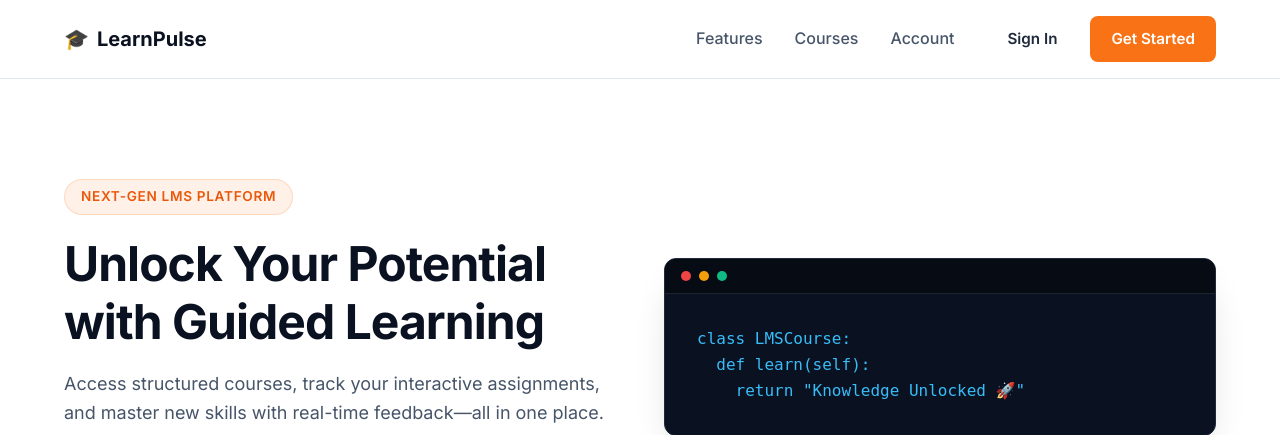
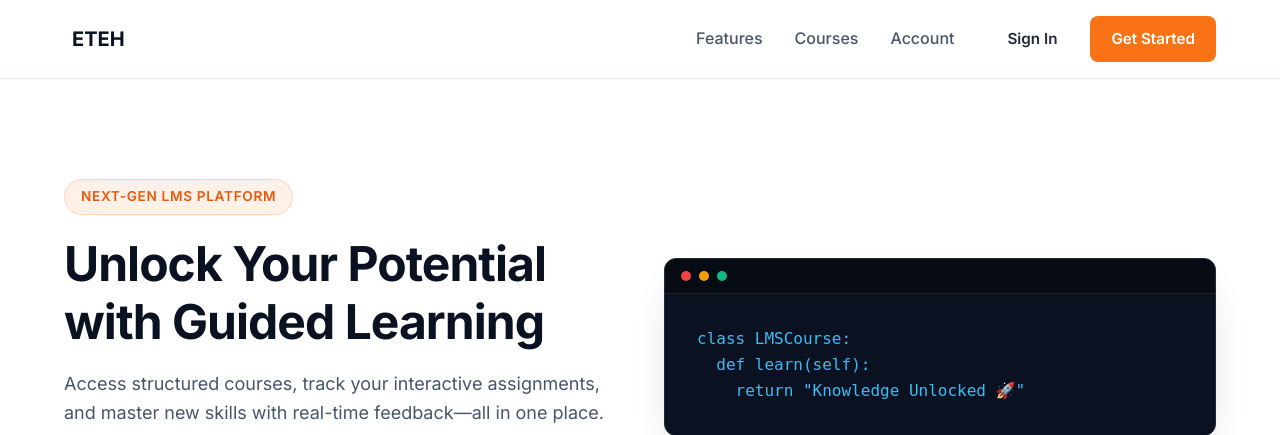
Before and after one commit to CodeWin04/LMS_ETEH, a Python web app: template templates/index.html in a window 1280 px wide. Shown: the top 435 px of the page. Run offline with Jinja, Linux system fonts and the light colour scheme; the template is opened without the code that fills it, so the values that code supplies are empty.

Commit message:
Update index.html

```diff
--- a/templates/index.html
+++ b/templates/index.html
@@ -4,7 +4,7 @@
     <meta charset="UTF-8">
     <meta name="viewport" content="width=device-width, initial-scale=1.0">
     <meta name="description" content="A modern Learning Management System to elevate your skills and track your educational progress.">
-    <title>LearnPulse | Modern Learning Management System</title>
+    <title>ETEH | Modern Learning Management System</title>
 
     <!-- Google Fonts -->
     <link rel="preconnect" href="https://fonts.googleapis.com">
@@ -20,7 +20,7 @@
     <header class="navbar">
         <div class="nav-container">
             <a href="{{ url_for('index') }}" class="brand-logo">
-                <span class="logo-icon">🎓</span> LearnPulse
+                <span class="logo-icon"></span> ETEH
             </a>
 
             <button class="mobile-menu-toggle" id="menuToggle" aria-label="Toggle Navigation">
```
